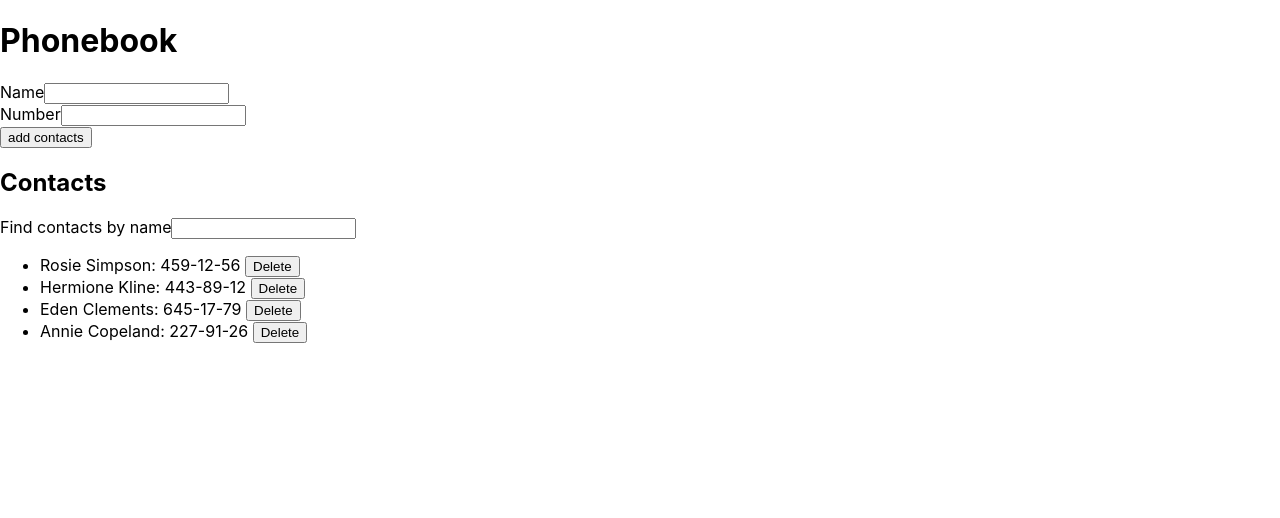
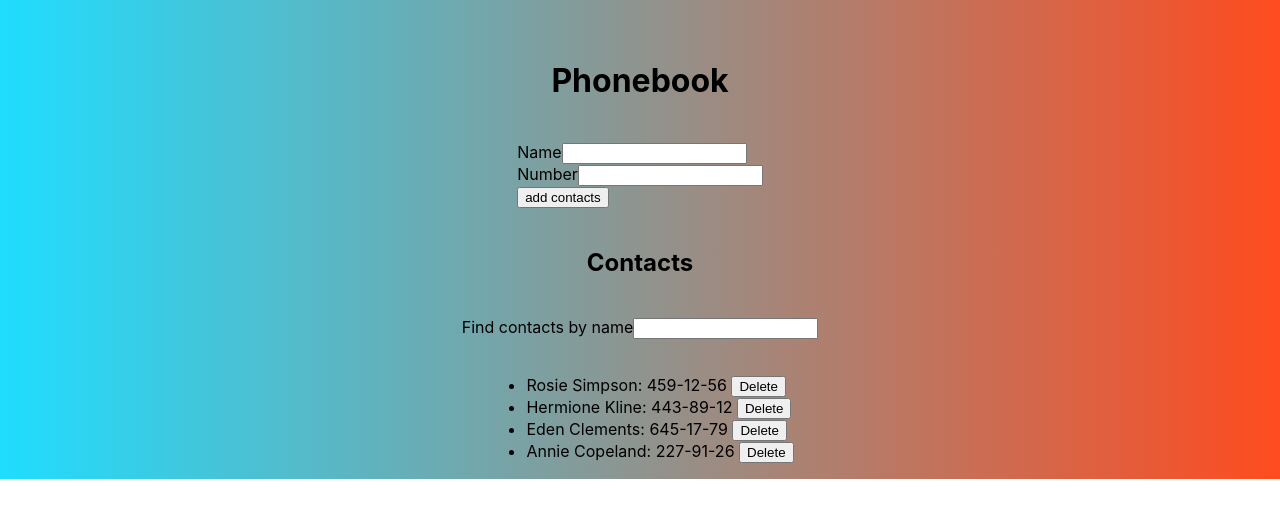
Before and after one commit to ExLuZiVe53/goit-react-hw-06-phonebook, a React (Create React App) app: page / in a window 1280 px wide. Shown: the top 518 px of the page. Built offline with nearby package versions, Linux system fonts and the light colour scheme.

Commit message:
added styles by App

```diff
--- a/src/components/App.jsx
+++ b/src/components/App.jsx
@@ -1,11 +1,12 @@
 import ContactList from './ContactList/ContactList';
 import { Filter } from './Filter/Filter';
 import { ContactForm } from './ContactForm/ContactForm';
+import css from './App.module.css';
 
 export const App = () => {
   return (
     <div>
-      <div>
+      <div className={css.Wrapper}>
         <h1>Phonebook</h1>
         {''}
         <ContactForm />
```
